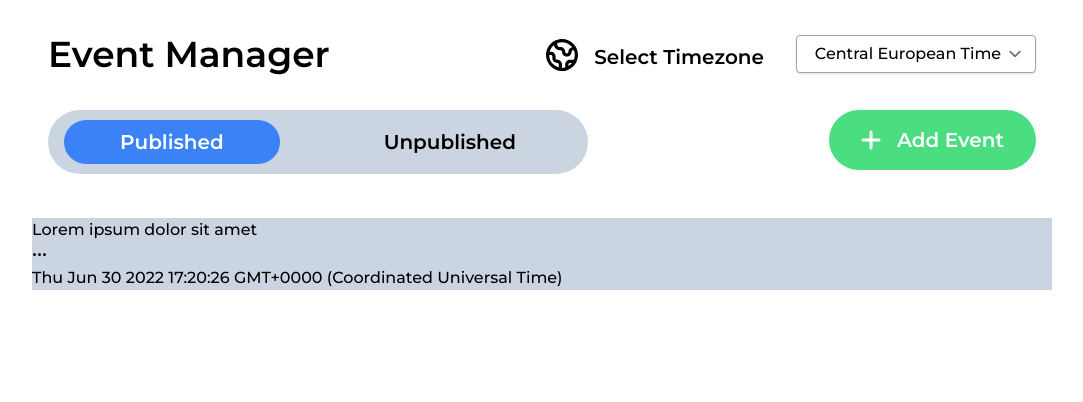
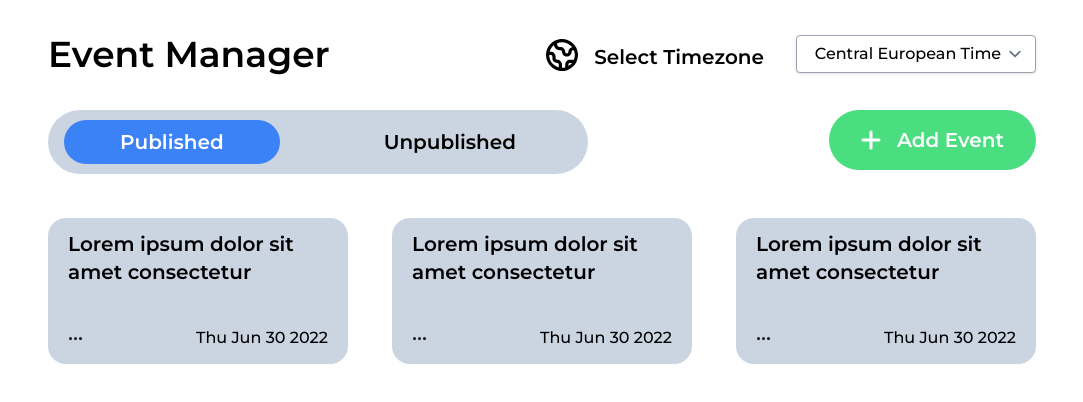
Before and after one commit to TyomaDW/practice, a React (Create React App) app: page / in a window 1280 px wide. Shown: the top 402 px of the page, without its empty margins (98-1181 px from the left). Built offline with nearby package versions, Linux system fonts and the light colour scheme.

Commit message:
Update EventList.js

```diff
--- a/src/components/EventList.js
+++ b/src/components/EventList.js
@@ -2,10 +2,40 @@ import React from "react";
 
 export default function EventList() {
   return (
-    <div className="container mx-auto bg-slate-300">
-      <p className="">Lorem ipsum dolor sit amet</p>
-      <button>•••</button>
-      <div>{new Date().toString()}</div>
+    <div className="container mx-auto flex flex-col space-y-4 sm:space-y-0 sm:grid sm:grid-cols-3 sm:gap-3">
+      <div className="px-4">
+        <div className="bg-slate-300 rounded-[18px]">
+          <p className="font-semibold text-xl mx-5 pb-10 pt-3">
+            Lorem ipsum dolor sit amet consectetur
+          </p>
+          <div className="flex justify-between mx-5 pb-3.5">
+            <button>•••</button>
+            <p className="font-medium text-base">{new Date().toDateString()}</p>
+          </div>
+        </div>
+      </div>
+      <div className="px-4">
+        <div className="bg-slate-300 rounded-[18px]">
+          <p className="font-semibold text-xl mx-5 pb-10 pt-3">
+            Lorem ipsum dolor sit amet consectetur
+          </p>
+          <div className="flex justify-between mx-5 pb-3.5">
+            <button>•••</button>
+            <p className="font-medium text-base">{new Date().toDateString()}</p>
+          </div>
+        </div>
+      </div>
+      <div className="px-4">
+        <div className="bg-slate-300 rounded-[18px]">
+          <p className="font-semibold text-xl mx-5 pb-10 pt-3">
+            Lorem ipsum dolor sit amet consectetur
+          </p>
+          <div className="flex justify-between mx-5 pb-3.5">
+            <button>•••</button>
+            <p className="font-medium text-base">{new Date().toDateString()}</p>
+          </div>
+        </div>
+      </div>
     </div>
   );
 }
```
